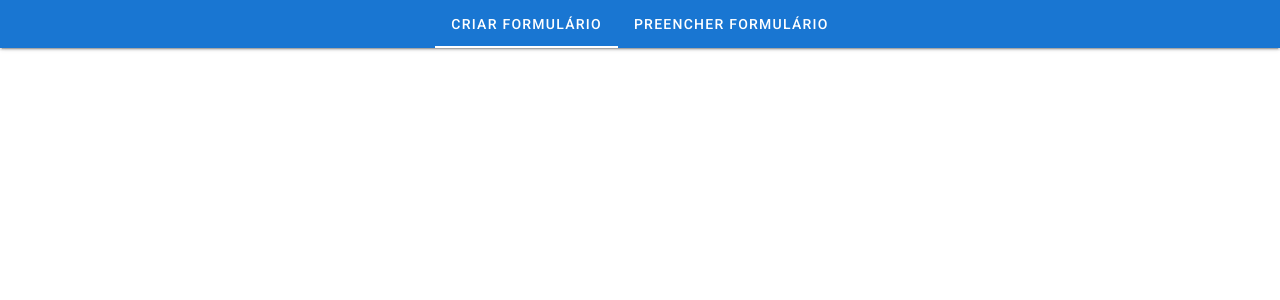
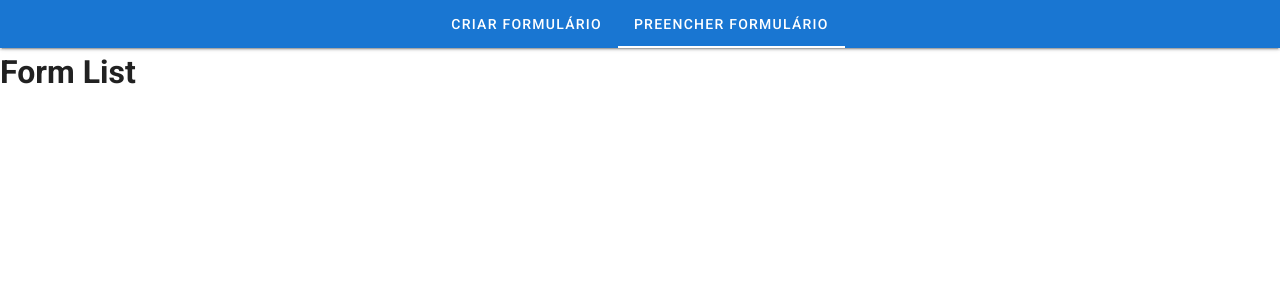
Before and after one commit to ricardoluizbb/form-builder, a Vue app: page /fill-form in a window 1280 px wide. Shown: the top 300 px of the page. Built offline with nearby package versions, Linux system fonts and the light colour scheme.

Commit message:
Restructure folders and files

```diff
--- a/src/components/shared/AppBar.vue
+++ b/src/components/shared/AppBar.vue
@@ -1,9 +1,9 @@
 <template>
   <v-app-bar dense color="primary" app :elevation="2">
     <v-tabs color="white" centered>
-      <v-tab class="white--text">Criar formulário</v-tab>
-      <v-tab class="white--text">Preencher formulário</v-tab>
-      <!-- <v-tab class="white--text">Formulários preenchidos</v-tab> -->
+      <v-tab class="white--text" to="/">Criar formulário</v-tab>
+      <v-tab class="white--text" to="/fill-form">Preencher formulário</v-tab>
+      <!-- <v-tab class="white--text" to="/filled-forms">Formulários preenchidos</v-tab> -->
     </v-tabs>
   </v-app-bar>
 </template>
--- a/src/router/index.js
+++ b/src/router/index.js
@@ -1,19 +1,19 @@
 import Vue from 'vue';
 import Router from 'vue-router';
 import FormBuilderView from '@/views/FormBuilderView.vue'
-import FormListView from '@/views/FormListView.vue'
+import FillFormView from '@/views/FillFormView.vue';
 
 Vue.use(Router);
 
 const routes = [
   {
-    path: '/form-list',
-    name: 'FormList',
-    component: FormListView,
+    path: '/fill-form',
+    name: 'FillFormView',
+    component: FillFormView,
   },
   {
     path: '/',
-    name: 'FormBuilder',
+    name: 'FormBuilderView',
     component: FormBuilderView,
   },
 ];
--- a/src/views/FormListView.vue
+++ b/src/views/FillFormView.vue
@@ -4,6 +4,6 @@
 
   <script>
   export default {
-    name: "FormListView",
+    name: "FillFormView",
   };
   </script>
```
